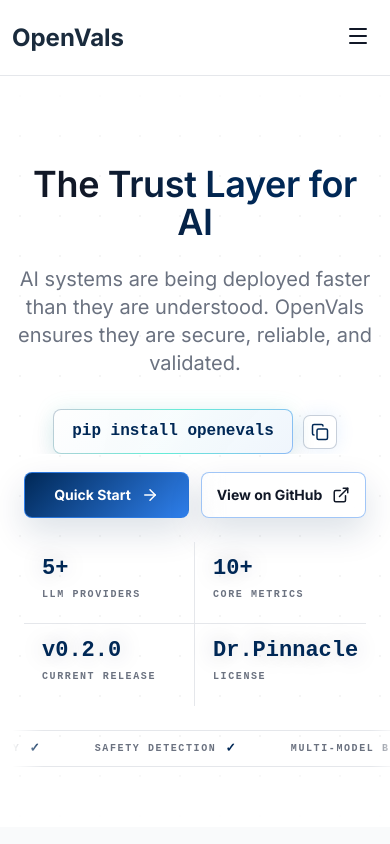
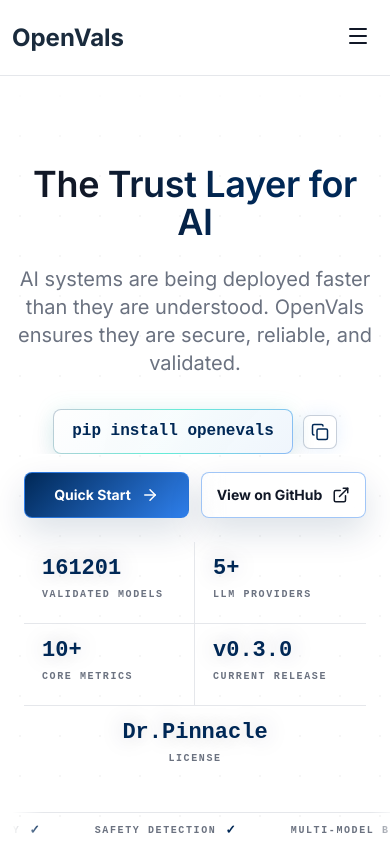
Before and after one commit to TheFoundrys/openvals-website, a Next.js app: page / in a window 390 px wide. Built offline with nearby package versions, Linux system fonts and the light colour scheme.

Commit message:
update TrustSection layout: adjust max-width and enhance trust stats grid

```diff
--- a/src/components/TrustSection.tsx
+++ b/src/components/TrustSection.tsx
@@ -77,9 +77,10 @@
 
 export function ActionButtonsPart() {
   const stats = [
+    { value: "161201", label: "validated models" },
     { value: "5+", label: "LLM Providers" },
     { value: "10+", label: "Core Metrics" },
-    { value: "v0.2.0", label: "Current Release" },
+    { value: "v0.3.0", label: "Current Release" },
     { value: "Dr.Pinnacle", label: "License" },
   ];
   const capabilities = [
--- a/src/components/ui.module.css
+++ b/src/components/ui.module.css
@@ -526,7 +526,7 @@
   flex-direction: column;
   align-self: flex-start;
   width: 100%;
-  max-width: 760px;
+  max-width: 980px;
   margin: -46px 0 0;
   padding-top: 0;
 }
@@ -587,8 +587,8 @@
 .trustStats {
   position: relative;
   display: grid;
-  grid-template-columns: repeat(4, minmax(0, 1fr));
-  column-gap: 28px;
+  grid-template-columns: repeat(5, minmax(0, 1fr));
+  column-gap: 24px;
   width: 100%;
   margin-top: 28px;
 }
@@ -596,7 +596,7 @@
 .trustStat {
   position: relative;
   min-height: auto;
-  padding: 2px 20px 2px 0;
+  padding: 2px 16px 2px 0;
   border-right: 1px solid var(--border);
 }
 
@@ -998,12 +998,18 @@
     border-right: 0;
   }
 
-  .trustStat:nth-child(odd) {
+  .trustStat:nth-child(odd):not(:last-child) {
     border-right: 1px solid var(--border);
   }
 
-  .trustStat:nth-child(-n + 2) {
+  .trustStat:nth-child(-n + 4) {
     border-bottom: 1px solid var(--border);
+  }
+
+  .trustStat:last-child {
+    grid-column: 1 / -1;
+    border-right: 0;
+    text-align: center;
   }
 
   .trustStatLabel {
```
